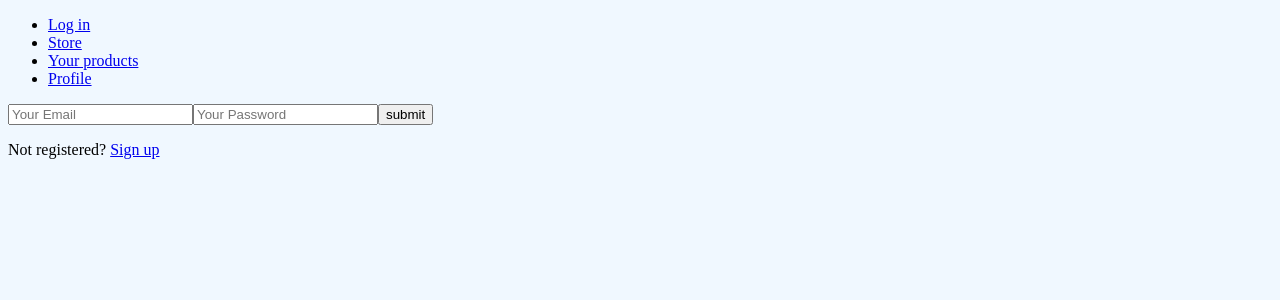
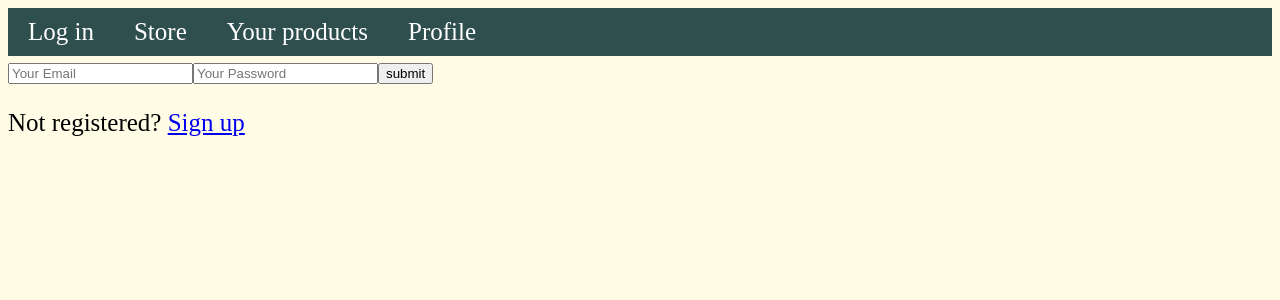
Before and after one commit to SenchaBka/Group-Project---Web-Store, a React (Create React App) app: page /login in a window 1280 px wide. Shown: the top 300 px of the page. Built offline with nearby package versions, Linux system fonts and the light colour scheme.

Commit message:
Add design for navigation bar

```diff
--- a/src/firebase_setup/Signin.js
+++ b/src/firebase_setup/Signin.js
@@ -23,7 +23,7 @@ const Login = () => {
     };
 
     return (
-        <>
+        <><body id='signIn'>
             {error ? <div>{error}</div> : null}
             <Navigation />
             <p id="message" style={{ display: 'none' }}></p>
@@ -47,6 +47,7 @@ const Login = () => {
             <p>
                 Not registered? <Link to="/signup">Sign up</Link>
             </p>
+        </body>
         </>
     );
 };
--- a/src/index.css
+++ b/src/index.css
@@ -1,38 +1,37 @@
 body{
-  background-color:aliceblue;
+  background-color:#FFFCE6;
 }
 
-.registration-box{
-  margin-top: 10%;
+body#signIn{
+  margin: auto;
+  font-size: 25px;
 }
 
-.navbar {
-  background-color: #333;
-  font-size: 20px;
+nav{
+  background-color: #2F4F4F;
+  font-size: 25px;
 }
 
-.navbar li {
-  margin-right: 20px;
+nav ul {
+  list-style-type: none;
+  margin: 0;
+  padding: 0;
+  display: flex;
 }
 
-.navbar a {
-  color: white;
-  padding-left: 30px;
+nav ul li{
+  color: black;
+  text-decoration: none;
+  padding: 10px;
 }
 
-.navbar a:hover{
-  background-color: #ddd;
+nav a {
+  color: white;
+  padding: 10px;
+  text-decoration: none;
+}
+
+nav a:hover{
+  background-color: whitesmoke;
   color: black;
 }
-
-.navbar img{
-  width: 50px;
-  height: 50px;
-  margin-right: 30px;
-}
-
-
-main{
-  width: 90%;
-  margin: auto;
-}
```
